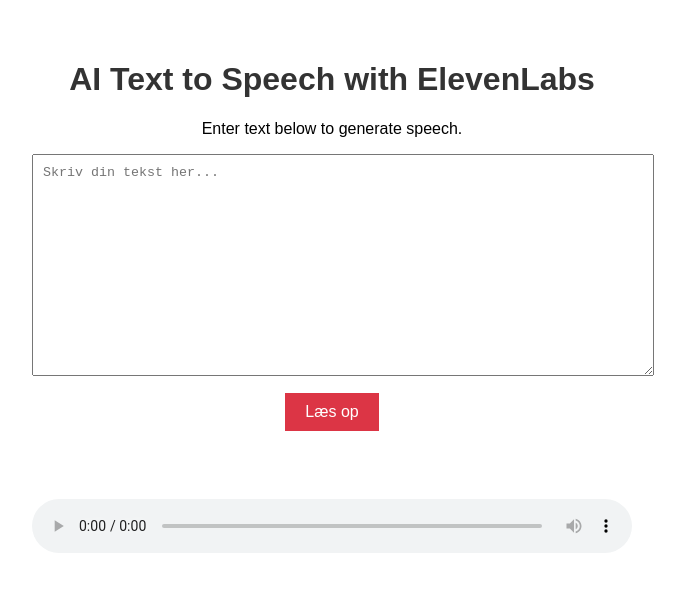
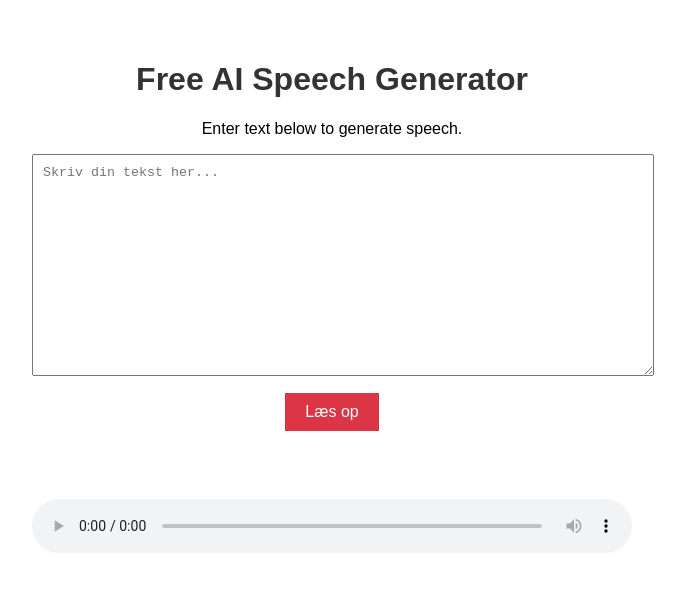
Before and after one commit to Oscar200442/texttovoice, a website: page index.html in a window 1280 px wide. Shown: the whole page, without its empty margins (308-993 px from the left). Drawn offline with Linux system fonts and the light colour scheme.

Commit message:
Update index.html

```diff
--- a/index.html
+++ b/index.html
@@ -3,7 +3,7 @@
 <head>
     <meta charset="UTF-8">
     <meta name="viewport" content="width=device-width, initial-scale=1.0">
-    <title>AI Text to Speech with ElevenLabs</title>
+    <title>Free AI Speech Generator</title>
     <style>
         body {
             font-family: sans-serif;
@@ -50,7 +50,7 @@
 </head>
 <body>
     <div class="container">
-        <h1>AI Text to Speech with ElevenLabs</h1>
+        <h1>Free AI Speech Generator</h1>
         <p>Enter text below to generate speech.</p>
         <textarea id="text-input" placeholder="Skriv din tekst her..." required></textarea>
         <button id="speak-button">Læs op</button>
```
